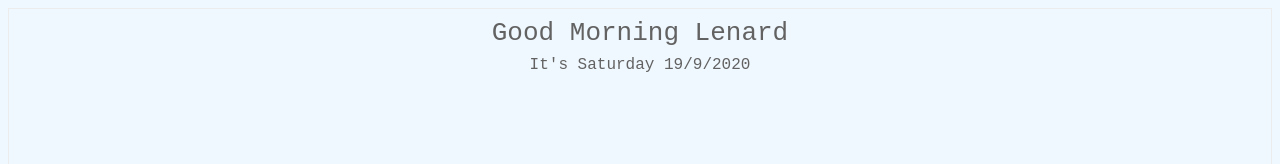
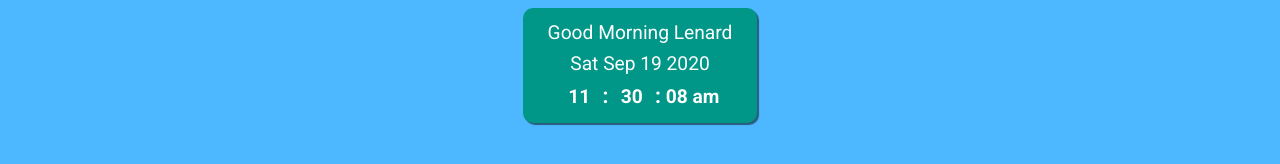
Before and after one commit to laestinido/notion, a plain HTML site: page greetings.html in a window 1280 px wide. Shown: the top 164 px of the page. Drawn offline with Linux system fonts and the light colour scheme.

Commit message:
Update greetings.html

```diff
--- a/greetings.html
+++ b/greetings.html
@@ -1,57 +1,168 @@
-<html>
+<!DOCTYPE html>
+<html lang="en">
 <head>
-    <title>Greeting Message</title>
+    <meta charset="UTF-8">
+    <meta name="viewport" content="width=device-width, initial-scale=1.0">
+    <title>Document</title>
+
     <style>
-#lbl {
-    font-family: monospace;
-    font-size: xx-large;
-    color: #626262;
-    padding: 5px;
-    border: 1px solid #ececec;
-    text-align: center;
-    line-height: 1.5;
-    height:85%
+
+        /*CSS RESETS*/
+
+body{
+    background-color: #4db8ff;
+    line-height: 1.6;
+
+}
+
+h1 {
+    margin-top: 0;
+}
 
 
+/*CSS START*/
+
+.full-table {
+    display: table;
+    height: 100%;
+    width: 100%;
 }
-#date{
-    font-size:large;
+
+.table-cell {
+    display: table-cell;
+    vertical-align: middle;
+    text-align: center;
 }
-body{
-    background-color: aliceblue;
+
+.card {
+    padding: 10px 25px 10px 25px;
+    border-radius: 10px;
+    background: #009688;
+    color: #fff;
+    display: inline-block;
+    box-shadow: 2px 2px 1px 0px #295C7B;
 }
+
+.card:hover {
+    margin-top: 2px;
+    box-shadow: none;
+}
+
+.clock {
+    display: inline-block;
+    font-family: 'Roboto', sans-serif;
+    font-weight: bold;
+    font-size: 1.2em;
+    /* padding-left: 20px; */
+}
+
+.time {
+    display: inline-block;
+    min-width: 37px;
+}
+
+.colon {
+    font-size: 1.1em;
+    display: inline-block;
+}
+
+.date {
+    display: block;
+    min-width: 162px;
+    /* padding-right: 30px; */
+    /* border-right: 2px solid #295C7B; */
+    font-family: 'Roboto', sans-serif;
+    font-size: 1.2em;
+}
+.greet{
+
+    min-width: 162px;
+    /* padding-right: 30px; */
+    font-family: 'Roboto', sans-serif;
+    font-size: 1.2em;
+}
+
     </style>
 </head>
 <body>
-    <div id="lbl"></div>
-</body>
+    <link href="https://fonts.googleapis.com/css?family=Lobster|Roboto:400,700" rel="stylesheet">
+
+<div class="full-table">
+  <div class="table-cell">
+
+    <div class="card">
+        <div class="greet" id="greet"></div>
+      <div class="date" id="date"></div>
+      <div class="clock">
+        <div class="time" id="hour"></div>
+        <div class="colon">:</div>
+        <div class="time" id="min"></div>
+        <div class="colon">:</div>
+        <div class="time" id="sec"></div>
+      </div>
+    </div>
+
+  </div>
+</div>
 
 <script>
-    var weekday = new Array(7);
-    weekday[0] = "Sunday";
-    weekday[1] = "Monday";
-    weekday[2] = "Tuesday";
-    weekday[3] = "Wednesday";
-    weekday[4] = "Thursday";
-    weekday[5] = "Friday";
-    weekday[6] = "Saturday";
+    function date() {
+var today = new Date();
+document.getElementById('date').innerHTML = today.toDateString();
+}
 
 
-    var today = new Date();
-    var hrs = today.getHours();
-    var dayOfWeek = weekday[today.getDay()];
-    var date = dayOfWeek+" " + today.getDate() + "/" +(today.getMonth()+1) +'/'+today.getFullYear()  ;
+function clock() {
+var today = new Date();
+var hour = zeros(twelveHour(today.getHours()));
+var minutes = zeros(today.getMinutes());
+var seconds = zeros(today.getSeconds());
+if(twelveHour(today.getHours()) >12){
+    seconds+=" pm"
+}
+else{
+    seconds+=" am"
+}
+hrs = today.getHours();
+if (hrs < 12)
+        greet = 'Good Morning Lenard';
+    else if (hrs >= 12 && hrs <= 17)
+        greet = 'Good Afternoon Lenard';
+    else if (hrs >= 17 && hrs <= 24)
+        greet = 'Good Evening Lenard';
+// console.log(today.toLocaleTimeString());
+document.getElementById('greet').innerHTML = greet;
+document.getElementById('hour').innerHTML = hour;
+document.getElementById('min').innerHTML = minutes;
+document.getElementById('sec').innerHTML = seconds;
+}
 
-    var greet;
+function twelveHour(hour) {
+if (hour > 12) {
+    return hour -= 12
+} else if (hour === 0) {
+    return hour = 12;
+} else {
+    return hour
+}
+}
+// adds zero infront of single digit number
+function zeros(num) {
+if (num < 10) {
+    num = '0' + num
+};
+return num;
+}
 
-    if (hrs < 12)
-        greet = 'Good Morning  ';
-    else if (hrs >= 12 && hrs <= 17)
-        greet = 'Good Afternoon ';
-    else if (hrs >= 17 && hrs <= 24)
-        greet = 'Good Evening  ';
+function dateTime() {
+date();
+clock();
+setTimeout(dateTime, 500);
+}
 
-    document.getElementById('lbl').innerHTML =
-        greet+= "Lenard " +`<div id="date"> It's ${date}</div>`;
+dateTime()
+// END
 </script>
+
+</body>
 </html>
```
